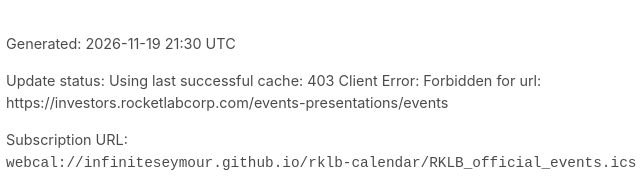
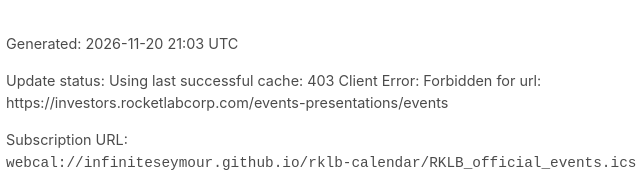
Before and after one commit to infiniteseymour/rklb-calendar, a plain HTML site: page docs/index.html in a window 1280 px wide. Shown: the part 606-792 px from the top of the page, 224-864 px from the left. Drawn offline with Linux system fonts and the light colour scheme.

Commit message:
chore: update RKLB calendar

```diff
--- a/docs/index.html
+++ b/docs/index.html
@@ -79,7 +79,7 @@
   </main>
 
   <footer class="meta">
-    <p>Generated: 2026-11-19 21:30 UTC</p>
+    <p>Generated: 2026-11-20 21:03 UTC</p>
     <p>Update status: Using last successful cache: 403 Client Error: Forbidden for url: https://investors.rocketlabcorp.com/events-presentations/events</p>
     <p>
       Subscription URL:<br>
```
